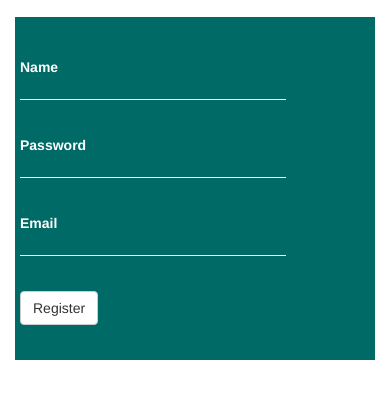
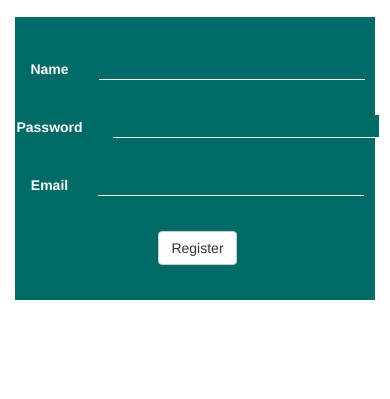
Before and after one commit to Robert8944/sqsg6, a PHP site: page /user_register.php in a window 390 px wide. Shown: the part 75-474 px from the top of the page. Run offline with PHP 8.4, Linux system fonts and the light colour scheme.

Commit message:
responsive user login/signup pages

```diff
--- a/Training_site/assets/css/main.css
+++ b/Training_site/assets/css/main.css
@@ -92,6 +92,12 @@ form {
 	padding-bottom:20px;
 	color: #fff;
 	background-color: #006a67;
+}
+
+#inputbox {
+	display:flex;
+	align-items:center;
+	justify-content:center;
 }
 
 .banner {
--- a/Training_site/user_login_bad.php
+++ b/Training_site/user_login_bad.php
@@ -42,14 +42,14 @@ if(isset($_POST['submit'])) {          //waits for button press
 <form  class= "form-horizontal"action="" method="post">
 
 
-    <div class="form-group">
+    <div class="form-group" id="inputbox">
         <label class="control-label col-sm-5">Email</label>
         <div class="col-sm-7">
             <input type="text" name="email" size="30" </label>
         </div>
     </div>
 
-    <div class="form-group">
+    <div class="form-group" id="inputbox">
         <label class="control-label col-sm-5">Password</label>
         <div class="col-sm-7">
             <input type="password" name="password" size="30" /></label>
@@ -59,7 +59,7 @@ if(isset($_POST['submit'])) {          //waits for button press
 
 
 
-    <div class="form-group">
+    <div class="form-group" id="inputbox">
         <div class="control-label col-sm-6">
             <input class="btn btn-default" type="submit" name="submit" value="Send"/></label>
         </div>
--- a/Training_site/user_register.php
+++ b/Training_site/user_register.php
@@ -74,7 +74,7 @@ if(isset($_POST['submit'])) {		//waits for buttons press
     <form  class="form-horizontal" action="" method="post">
 
 
-            <div class="form-group">
+            <div class="form-group" id="inputbox">
                 <label class="control-label col-sm-5" >Name</label>
                 <div class="col-sm-7">
                 <input type="text" name="name" size="30" /></label>
@@ -82,14 +82,14 @@ if(isset($_POST['submit'])) {		//waits for buttons press
             </div>
 
 
-            <div class="form-group">
+            <div class="form-group" id="inputbox">
                 <label class="control-label col-sm-5">Password</label>
                 <div class="col-sm-7">
                 <input type="password" name="password" size="30" /></label>
                     </div>
             </div>
 
-            <div class="form-group">
+            <div class="form-group" id="inputbox">
                 <label class="control-label col-sm-5">Email</label>
                 <div class="col-sm-7">
                 <input type="email" name="email" size="30" </label>
@@ -97,7 +97,7 @@ if(isset($_POST['submit'])) {		//waits for buttons press
             </div>
 
 
-            <div class="form-group">
+            <div class="form-group" id="inputbox">
                 <div class="control-label col-sm-6">
                 <input class="btn btn-default" type="submit" name="submit" value="Register"/></label>
                 </div>
```
Also changed, not shown: Training_site/user_login.php (+3 -6 lines).
